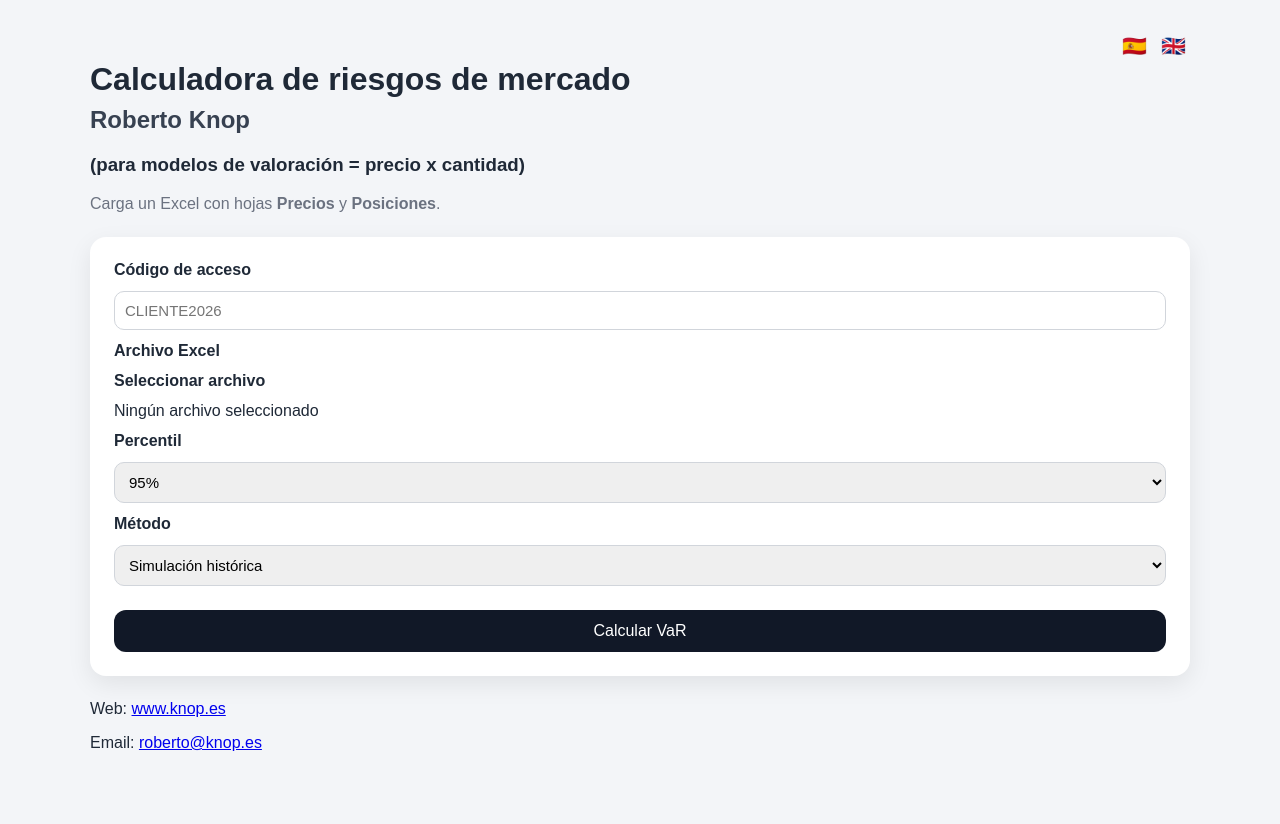
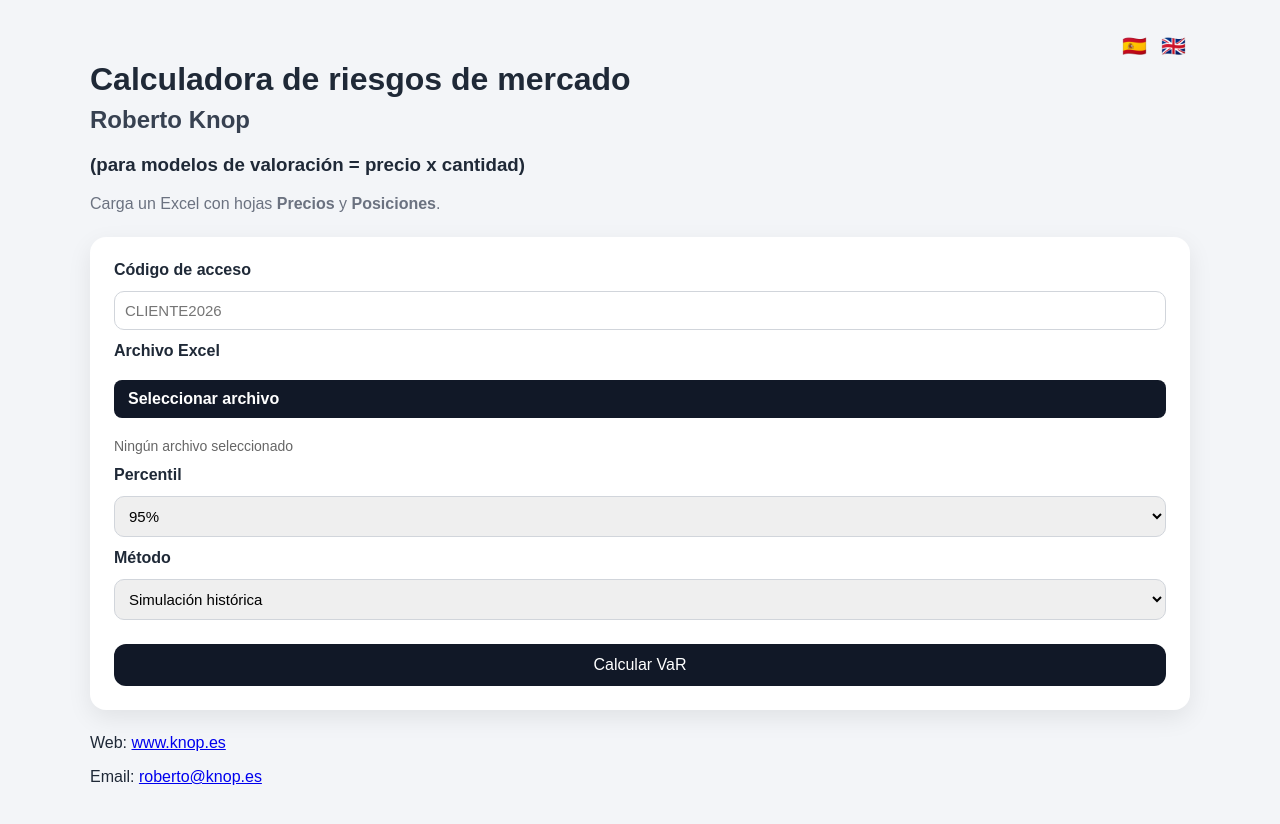
Before and after one commit to rknopmus/var-web-app, a Next.js app: page / in a window 1280 px wide. Shown: the top 824 px of the page. Built offline with nearby package versions, Linux system fonts and the light colour scheme.

Commit message:
Update globals.css

```diff
--- a/styles/globals.css
+++ b/styles/globals.css
@@ -177,3 +177,26 @@ th {
 .languageSelector button:hover {
   background: #f3f4f6;
 }
+.customFileButton {
+  display: inline-block;
+  margin-top: 8px;
+  padding: 10px 14px;
+
+  border-radius: 8px;
+  background: #111827;
+  color: white;
+
+  cursor: pointer;
+  font-weight: 600;
+}
+
+.customFileButton:hover {
+  opacity: 0.9;
+}
+
+.fileName {
+  display: block;
+  margin-top: 8px;
+  font-size: 14px;
+  color: #666;
+}
```
